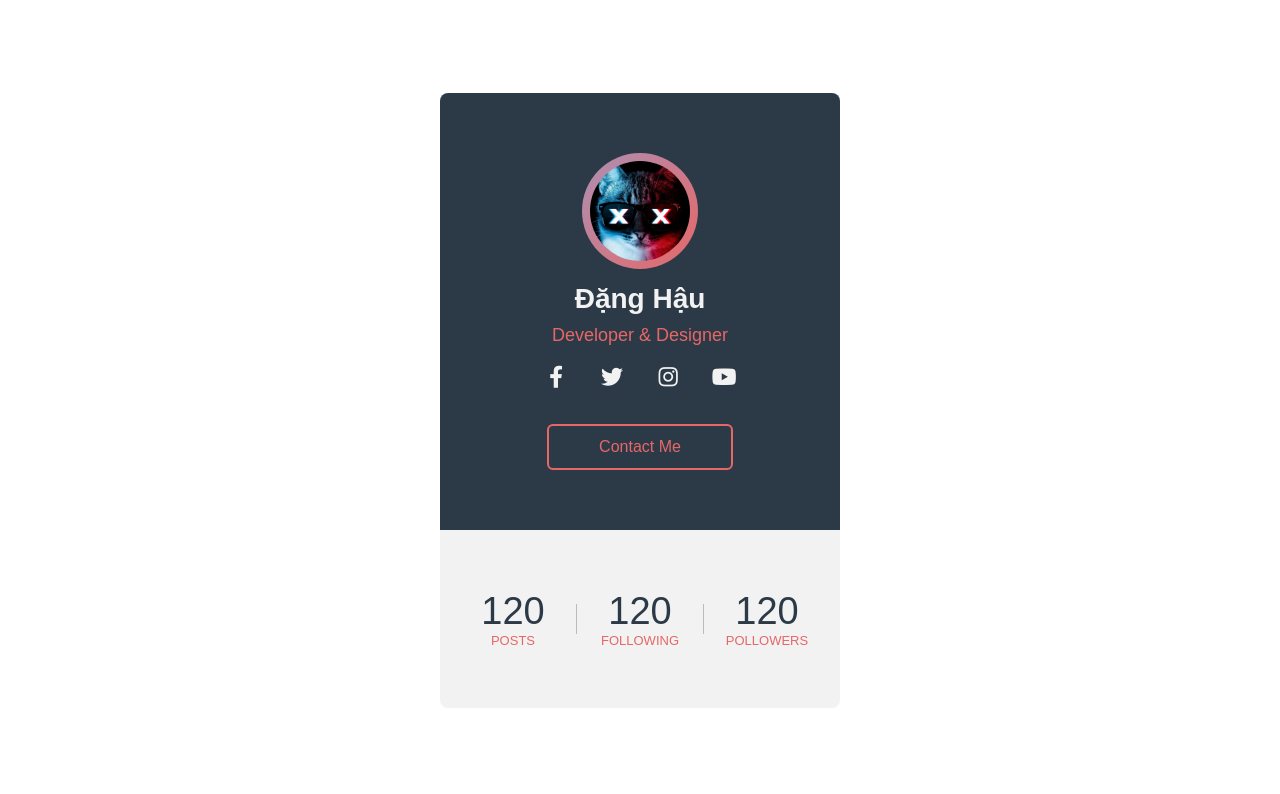
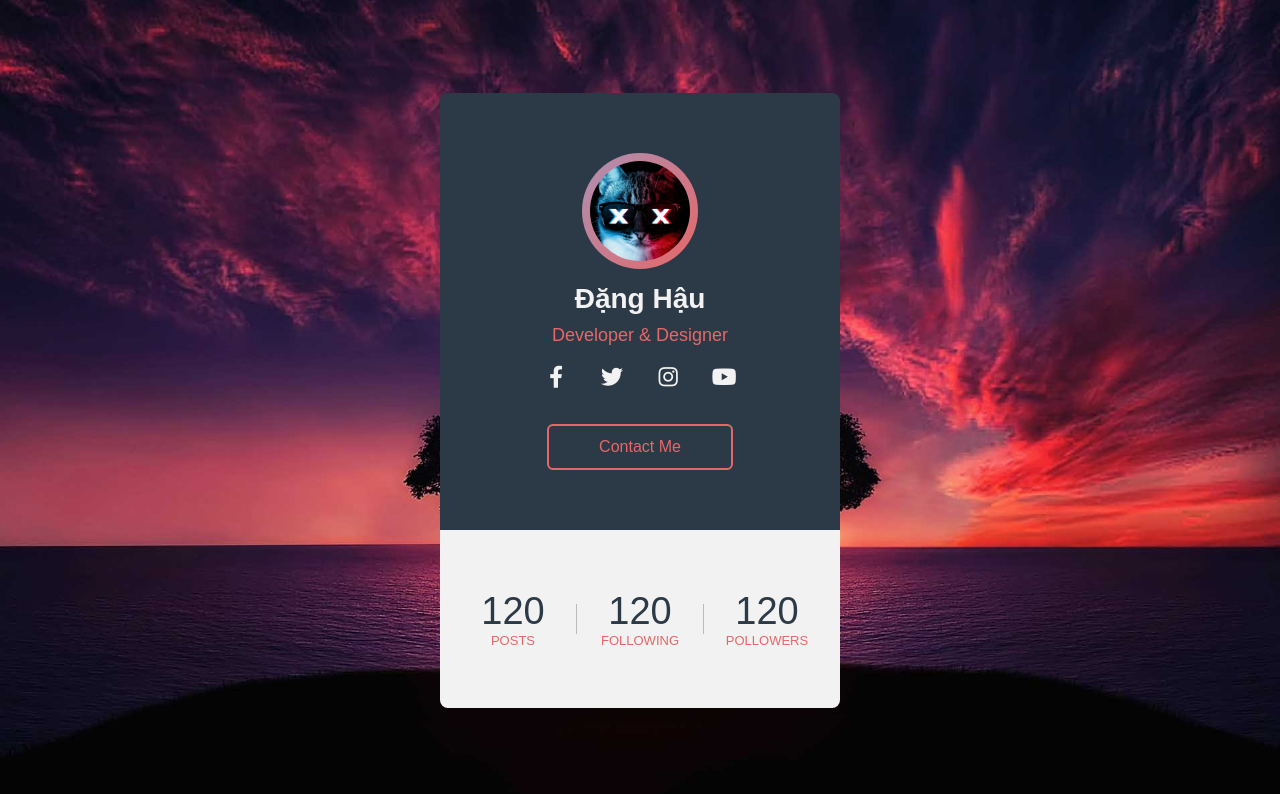
Before and after one commit to danghauvv/card-hau, a plain HTML site: page index.html in a window 1280 px wide. Drawn offline with Linux system fonts and the light colour scheme.

Commit message:
Add files via upload

```diff
--- a/css/style.css
+++ b/css/style.css
@@ -8,7 +8,7 @@
 
 body {
     height:100vh ;
-    background: url(/img/avatar/haux.jpg);
+    background: url(/img/avatar/pexels-pixabay-36717.jpg);
     background-size: cover;
     display: flex;
     align-items: center;
```
Also changed, not shown: img/avatar/pexels-pixabay-36717.jpg (added).
